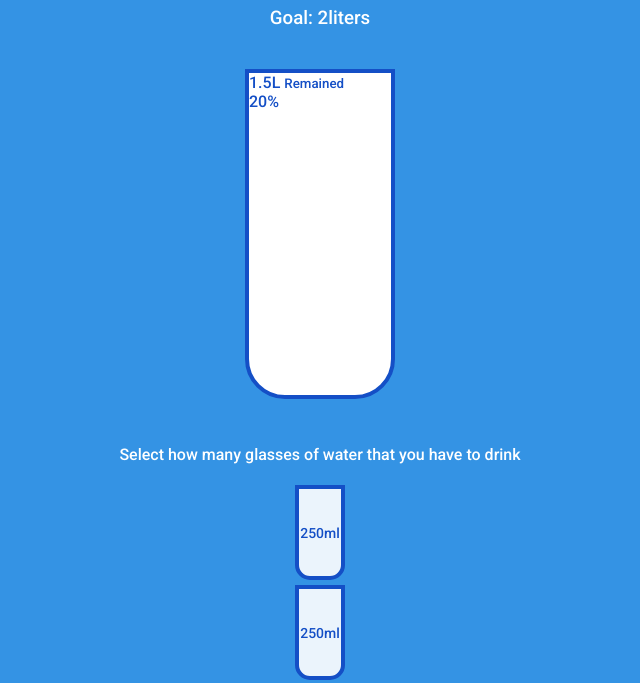
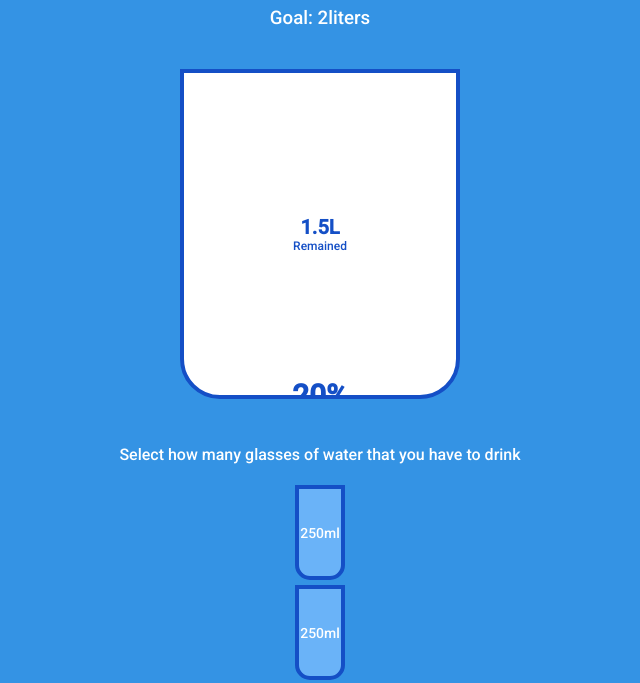
Before and after one commit to hamzaanwardev/drink-water, a plain HTML site: page index.html in a window 1280 px wide. Shown: the part 59-742 px from the top of the page, without its empty margins (320-960 px from the left). Drawn offline with Linux system fonts and the light colour scheme.

Commit message:
Update style.css

```diff
--- a/style.css
+++ b/style.css
@@ -2,6 +2,7 @@
 
 :root {
     --border-color: #144fc6;
+    --fill-color: #6ab3f8;
 }
 
 * {
@@ -52,3 +53,48 @@ h3 {
     margin: 5px;
     transition: 0.3s ease;
 }
+
+.cup.cup-small.full {
+    background-color: var(--fill-color);
+    color: white;
+}
+.cup {
+    display: flex;
+    flex-wrap: wrap;
+    width: 280px;
+    align-items: center;
+    justify-content: center;
+}
+
+.remained {
+    display: flex;
+    align-items: center;
+    justify-content: center;
+    text-align: center;
+    flex-direction: column;
+    flex: 1;
+    transition: 0.3s ease;
+}
+
+.remained span {
+    font-size: 20px;
+    font-weight: bold;
+}
+.remained small {
+    font-size: 12px;
+}
+.percentage {
+    background-color: var(--fill-color);
+    display: flex;
+    align-items: center;
+    justify-content: center;
+    font-weight: bold;
+    font-size: 30px;
+    height: 0;
+    transition: 0.3s ease;
+}
+
+.text {
+    text-align: center;
+    margin: 0 0 5px;
+}
```
